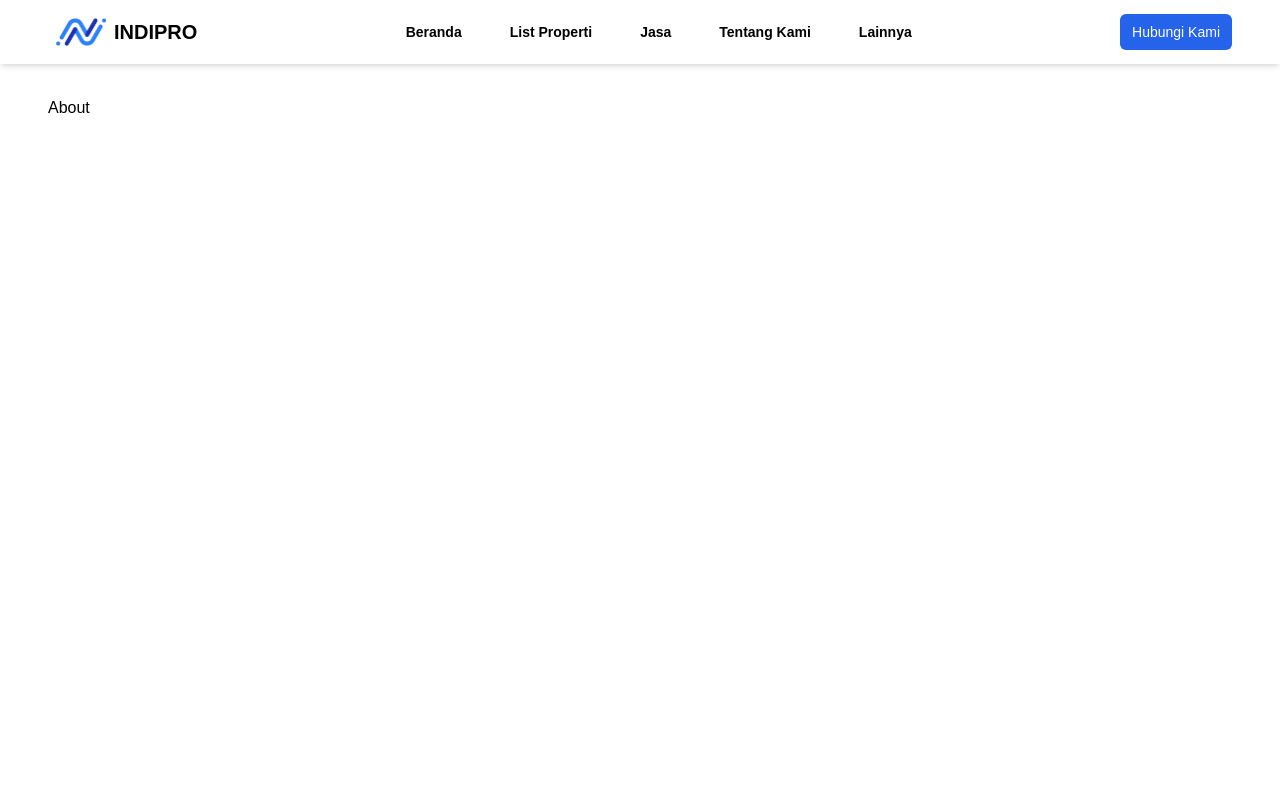
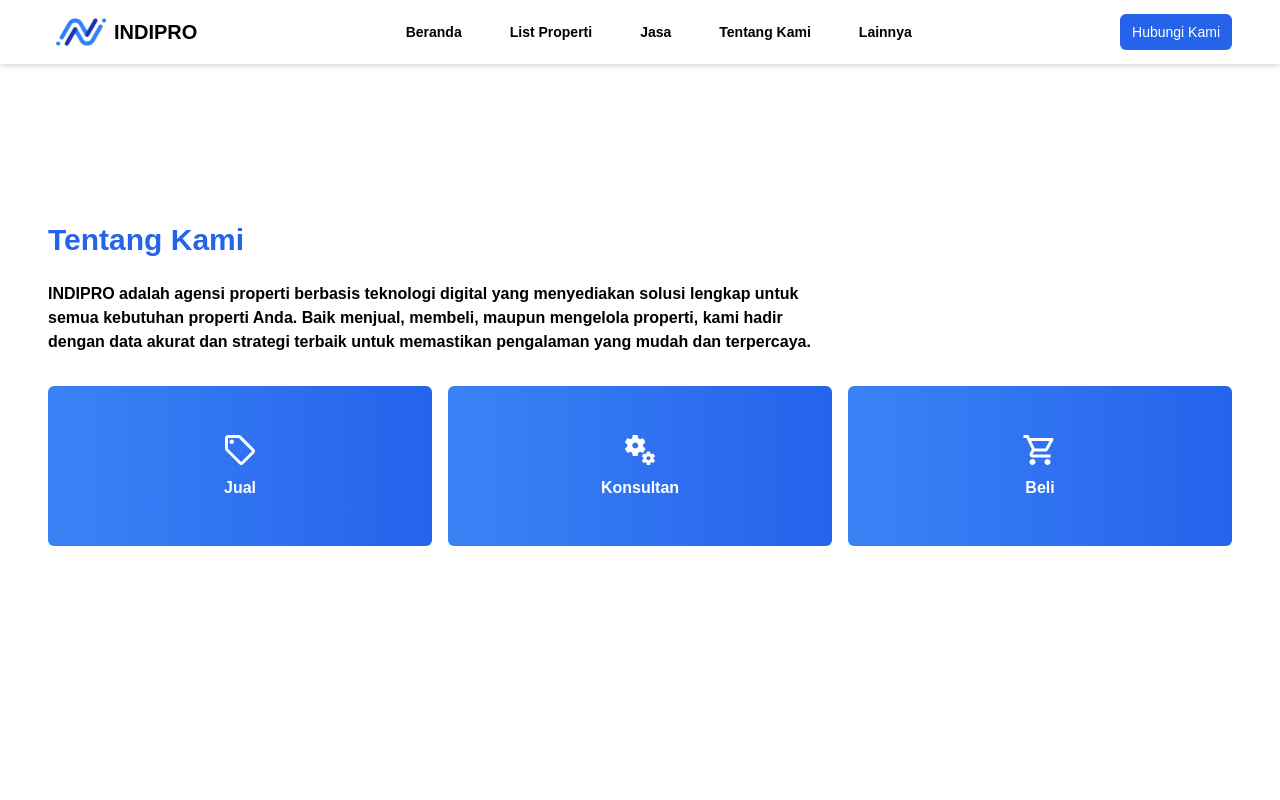
Before and after one commit to purplereborn/indipro-web, a Next.js app: page /about in a window 1280 px wide. Shown: the top 800 px of the page. Built offline with nearby package versions, Linux system fonts and the light colour scheme.

Commit message:
add about page

```diff
--- a/app/about/page.tsx
+++ b/app/about/page.tsx
@@ -1,7 +1,36 @@
+import { MdOutlineSell } from "react-icons/md";
+import { MdOutlineShoppingCart } from "react-icons/md";
+import { MdMiscellaneousServices } from "react-icons/md";
+
 export default function page() {
   return (
     <div>
-      <div className="h-screen bg-white p-12 pt-24 text-black">About</div>
+      <div className="h-screen px-4 lg:px-12  flex flex-col justify-center bg-white">
+        <div className="text-blue-600 text-3xl font-semibold pb-6">
+          Tentang Kami
+        </div>
+        <div className="text-black font-semibold w-full lg:w-2/3">
+          INDIPRO adalah agensi properti berbasis teknologi digital yang
+          menyediakan solusi lengkap untuk semua kebutuhan properti Anda. Baik
+          menjual, membeli, maupun mengelola properti, kami hadir dengan data
+          akurat dan strategi terbaik untuk memastikan pengalaman yang mudah dan
+          terpercaya.
+        </div>
+        <div className="grid grid-cols-3 gap-2 lg:gap-4 py-8">
+          <div className="bg-gradient-to-r from-blue-500 to-blue-600 h-40 flex flex-col space-y-2 items-center justify-center text-white font-semibold  p-4 rounded-md hover:opacity-90">
+            <MdOutlineSell className="text-4xl" />
+            <div className="">Jual</div>
+          </div>
+          <div className="bg-gradient-to-r from-blue-500 to-blue-600 h-40 flex flex-col space-y-2 items-center justify-center text-white font-semibold  p-4 rounded-md hover:opacity-90">
+            <MdMiscellaneousServices className="text-4xl" />
+            <div className="">Konsultan</div>
+          </div>
+          <div className="bg-gradient-to-r from-blue-500 to-blue-600 h-40 flex flex-col space-y-2 items-center justify-center text-white font-semibold  p-4 rounded-md hover:opacity-90">
+            <MdOutlineShoppingCart className="text-4xl" />
+            <div className="">Beli</div>
+          </div>
+        </div>
+      </div>
     </div>
   );
 }
```
